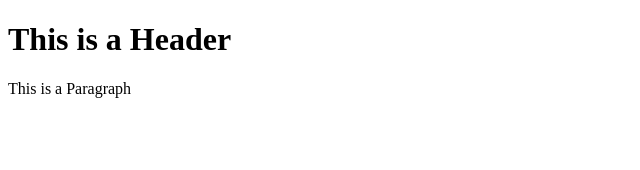
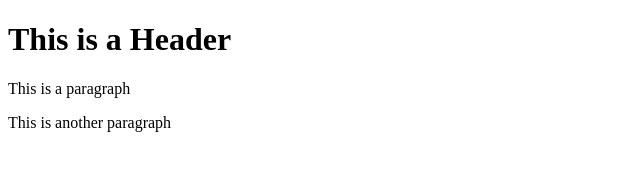
Before and after one commit to sceleste/git-test, a plain HTML site: page index.html in a window 1280 px wide. Shown: the whole page, without its empty margins (0-640 px from the left). Drawn offline with Linux system fonts and the light colour scheme.

Commit message:
Third commit

```diff
--- a/index.html
+++ b/index.html
@@ -2,6 +2,7 @@
 <html>
     <body>
         <h1>This is a Header</h1>
-        <p> This is a Paragraph</p>
+        <p>This is a paragraph</p>
+        <p>This is another paragraph</p>
     </body>
 </html>
```
